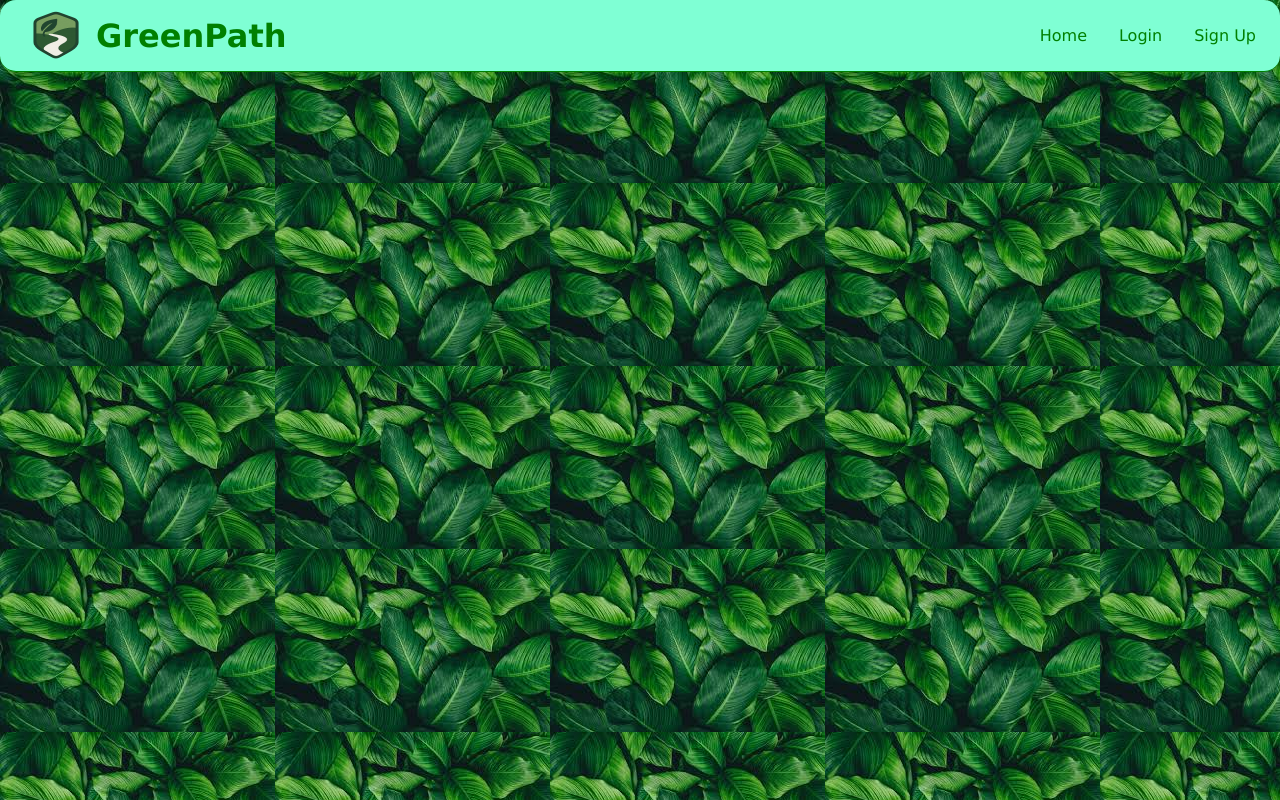
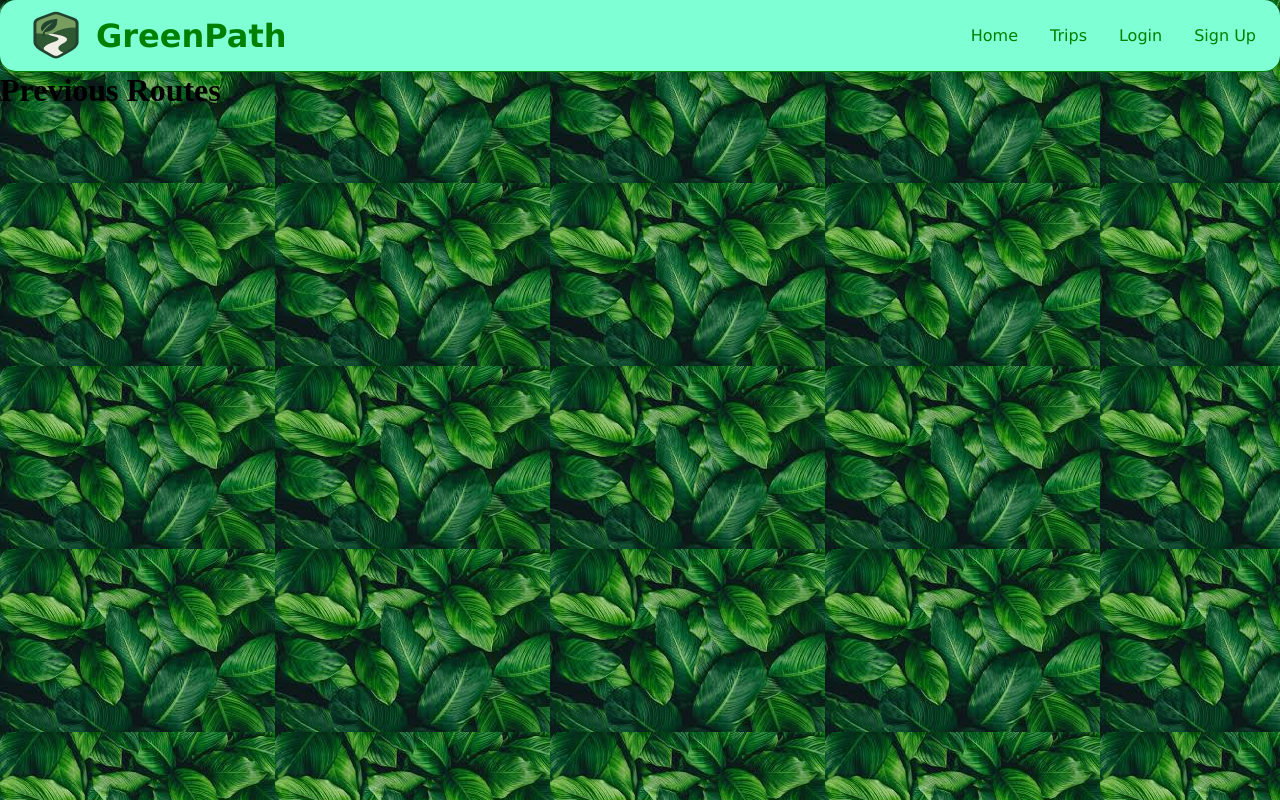
Before and after one commit to team-cs-eevee/greenpath-ai, a React (Vite) app in the folder client/: page /trips in a window 1280 px wide. Built offline with nearby package versions, Linux system fonts and the light colour scheme; no server answers.

Commit message:
everything except for routes page

```diff
--- /dev/null
+++ b/client/css/Trips.css
@@ -0,0 +1,3 @@
+#trips-title {
+    margin-top: 8rem;
+}
--- a/client/src/App.jsx
+++ b/client/src/App.jsx
@@ -4,6 +4,7 @@ import Signup from './Signup.jsx';
 import Login from './Login.jsx';
 import Home from './Home.jsx';
 import { useState } from 'react';
+import Trips from './Trips.tsx'
 
 function App() {
   // const [start, setStart] = useState('');
@@ -11,6 +12,9 @@ function App() {
   // const [travelMode, setTravelMode] = useState('walking');
   // const [vehicleMpg, setVehicleMpg] = useState(null);
   const [currentUser, setCurrentUser] = useState(null);
+  const [userId, setUserId] = useState(null);
+    const [start, setStart] = useState('');
+  const [end, setEnd] = useState('');
   return (
     <div>
       <Navbar
@@ -24,15 +28,31 @@ function App() {
             <Home
               currentUser={currentUser}
               setCurrentUser={setCurrentUser}
+               setUserId = {setUserId}
+              userId = {userId}
+              start = {start}
+              setStart = {setStart}
+              end = {end}
+              setEnd = {setEnd}
             />
           }
         />
+             <Route path = '/trips' element ={<Trips
+             setUserId = {setUserId}
+              userId = {userId}
+              start = {start}
+              setStart = {setStart}
+              end = {end}
+              setEnd = {setEnd}
+              />} />
         <Route
           path='/login'
           element={
             <Login
               currentUser={currentUser}
               setCurrentUser={setCurrentUser}
+              setUserId = {setUserId}
+              userId = {userId}
             />
           }
         />
@@ -42,6 +62,8 @@ function App() {
             <Signup
               currentUser={currentUser}
               setCurrentUser={setCurrentUser}
+              setUserId = {setUserId}
+              userId = {userId}
             />
           }
         />
--- a/client/src/Home.jsx
+++ b/client/src/Home.jsx
@@ -1,13 +1,11 @@
 import { useState, useEffect } from 'react';
 import MapComponent from './MapComponent.tsx';
 
-const Home = ({ currentUser, setCurrentUser }) => {
+const Home = ({ currentUser, setCurrentUser, setUserId, userId, start, setStart, end, setEnd}) => {
   const [make, setMake] = useState('');
   const [model, setModel] = useState('');
   const [year, setYear] = useState('');
   const [check, setCheck] = useState(false);
-  const [start, setStart] = useState('');
-  const [end, setEnd] = useState('');
   const [travelMode, setTravelMode] = useState('walking');
   const [vehicleMpg, setVehicleMpg] = useState(null);
 
@@ -106,12 +104,12 @@ const Home = ({ currentUser, setCurrentUser }) => {
       return;
     }
     try {
-      const response = await fetch('/api/userinfo', {
+      const response = await fetch('/api/trips', {
         method: 'POST',
         headers: {
           'Content-Type': 'application/json',
         },
-        body: JSON.stringify({ start, end, make, model, year }),
+        body: JSON.stringify({ start, end, userId}),
       });
       const data = await response.json();
       console.log(data);
--- a/client/src/Login.jsx
+++ b/client/src/Login.jsx
@@ -23,6 +23,7 @@ const Login = ({ currentUser, setCurrentUser }) => {
       }
       const currentUser = await response.json();
       setCurrentUser(currentUser);
+      setUserId(currentUser.id)
       console.log('User that just logged in: ', currentUser);
       setUsername('');
       setPassword('');
--- a/client/src/Navbar.tsx
+++ b/client/src/Navbar.tsx
@@ -12,6 +12,7 @@ const Navbar = ({ currentUser, setCurrentUser }) => {
       {currentUser && <h2>Welcome {currentUser.username}</h2>}
       <div id='navbar-links'>
         <Link to='/'>Home</Link>
+            <Link to = '/trips'>Trips</Link>
         {!currentUser && <Link to='/login'>Login</Link>}
         {!currentUser && <Link to='/signup'>Sign Up</Link>}
         {currentUser && <button onClick={handleLogOut}>Log Out</button>}
--- a/client/src/Signup.jsx
+++ b/client/src/Signup.jsx
@@ -1,6 +1,6 @@
 import { useState } from 'react';
 import { useNavigate } from 'react-router-dom';
-const Signup = ({ currentUser, setCurrentUser }) => {
+const Signup = ({ currentUser, setCurrentUser, setUserId, userId }) => {
   const [username, setUsername] = useState('');
   const [password, setPassword] = useState('');
   const [message, setMessage] = useState('');
@@ -26,6 +26,7 @@ const Signup = ({ currentUser, setCurrentUser }) => {
       }
       const newUser = await response.json();
       setCurrentUser(newUser);
+      setUserId(newUser.id)
       console.log('newUser', newUser);
       setUsername('');
       setPassword('');
--- /dev/null
+++ b/client/src/Trips.tsx
@@ -0,0 +1,27 @@
+import { useEffect, useState } from "react"
+
+const Trips = ({setUserId, userId, start, setStart, end, setEnd}) => {
+const [userTrips, setUserTrips] = useState([])
+
+useEffect(() => {
+    getTrips()
+}, [])
+
+const getTrips = async() => {
+    try {
+        const response = await fetch('/api/trips')
+        if (!response.ok) {
+            throw new Error('response failed')
+        }
+        const data = await response.json()
+        console.log(data)
+    } catch(error) {
+console.log(error)
+    }
+}
+    return (
+    <h1 id = 'trips-title'>Previous Routes</h1>
+    )
+}
+
+export default Trips
```
Also changed, not shown: 1 other file (tests, documents, lock files or other folders).
